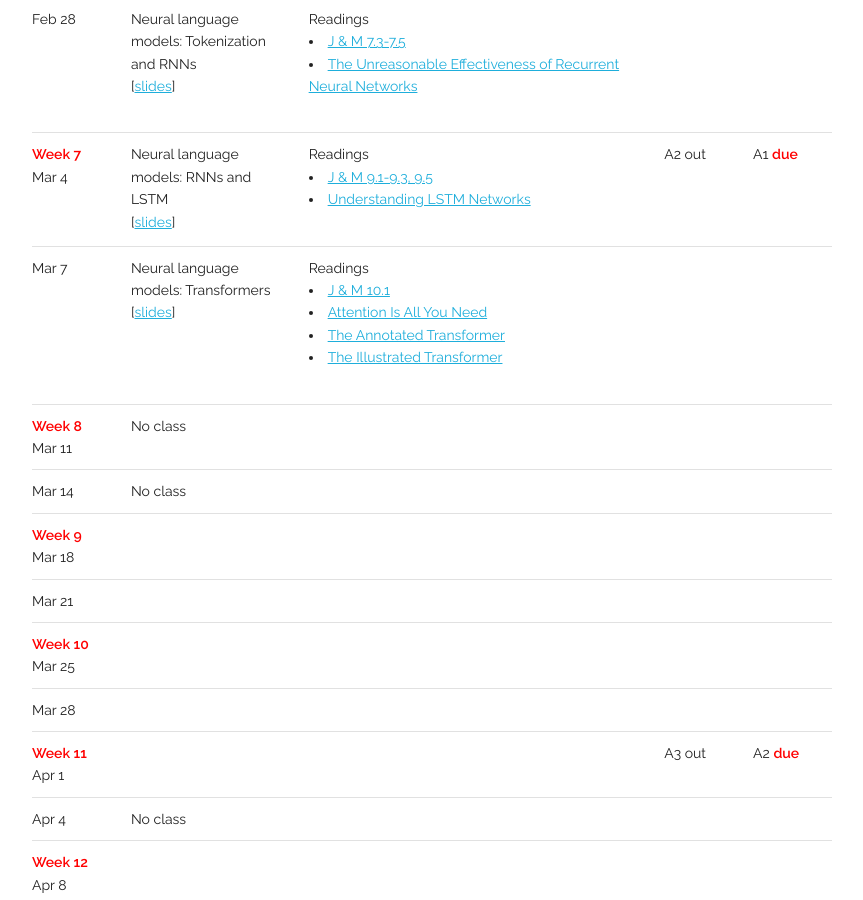
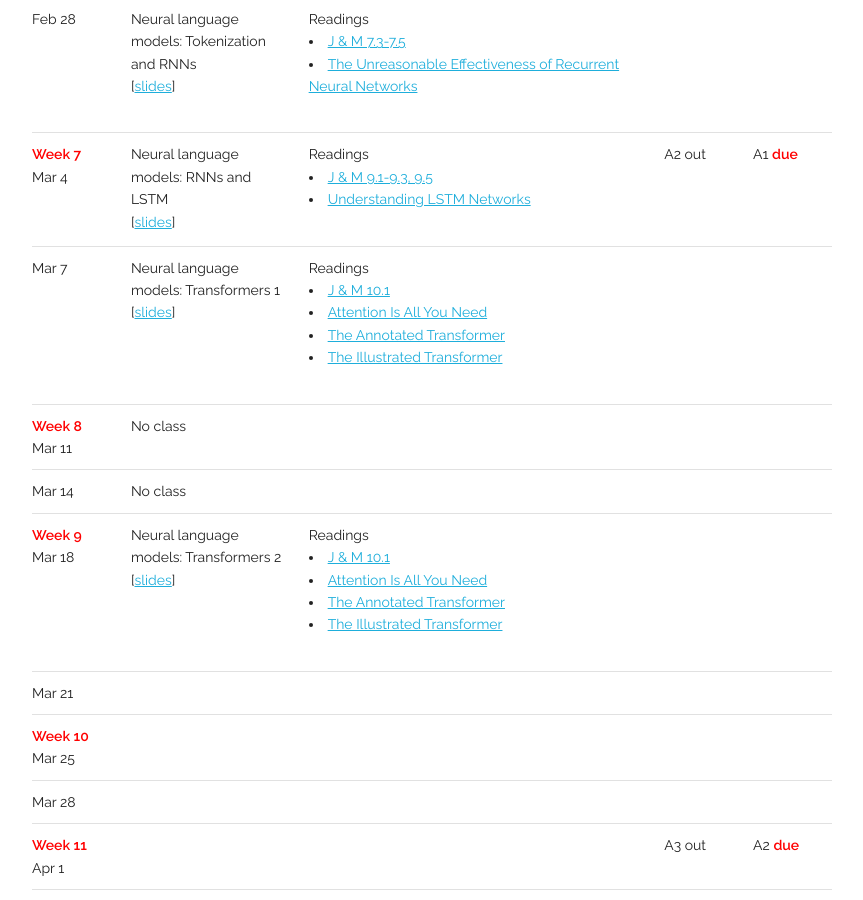
Before and after one commit to taoyds/taoyds.github.io, a Jekyll site: the page built from courses/comp3361.md, in a window 1280 px wide and 900 px high, scrolled down 2721 px. Shown: the whole window, without its empty margins (208-1071 px from the left). Built offline with Jekyll 4.4.1, drawn with Linux system fonts in a browser that asks for light colours; some web fonts are replaced.

Commit message:
Update comp3361.yaml

```diff
--- a/_data/courses/comp3361.yaml
+++ b/_data/courses/comp3361.yaml
@@ -157,7 +157,7 @@
   - date: Mar 7
     week:
     topic:
-      - title: 'Neural language models: Transformers'
+      - title: 'Neural language models: Transformers 1'
         slides: /assets/courses/COMP3361-25spring-lec11.pdf
     material:
       - description: Readings
@@ -187,9 +187,15 @@
   - date: Mar 18
     week: Week 9
     topic:
-      - title:
-        slides:
+      - title: 'Neural language models: Transformers 2'
+        slides: /assets/courses/COMP3361-25spring-lec12.pdf
     material:
+      - description: Readings
+        list:
+          - <a href="https://web.stanford.edu/~jurafsky/slp3/10.pdf">J & M 10.1</a>
+          - <a href="https://arxiv.org/pdf/1706.03762.pdf">Attention Is All You Need</a>
+          - <a href="https://nlp.seas.harvard.edu/2018/04/03/attention.html">The Annotated Transformer</a>
+          - <a href="https://jalammar.github.io/illustrated-transformer/">The Illustrated Transformer</a>
     event:
     due:
   - date: Mar 21
```
